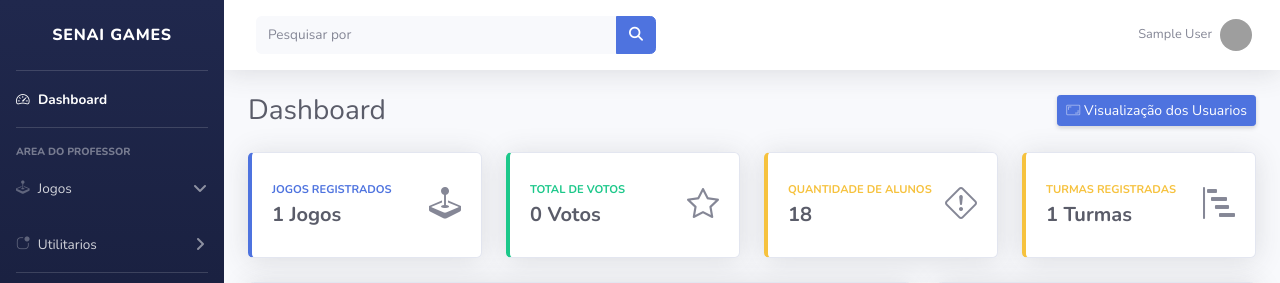
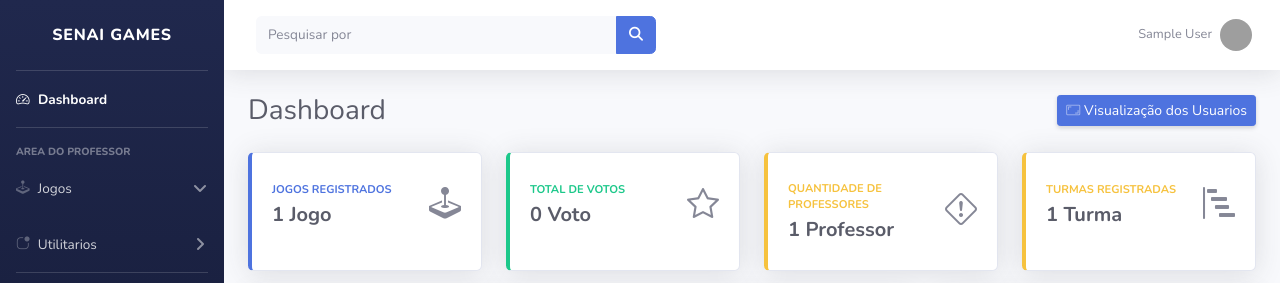
Before and after one commit to SantoosLC/Biblioteca-Jogos, a PHP site: page /biblioteca-jogos/Dashboard/dashboard.php in a window 1280 px wide. Shown: the top 283 px of the page. Run offline with PHP 8.4, Linux system fonts and the light colour scheme; the visitor is signed in with stand-in values (Sample User, id 1); tables that the repository leaves empty hold one stand-in row (values such as "Sample post"); some libraries are stand-ins or nearby versions; grey boxes are pictures that could not be loaded.

Commit message:
Atualizacao

```diff
--- a/Dashboard/dashboard.php
+++ b/Dashboard/dashboard.php
@@ -50,7 +50,16 @@ require_once 'assets/requests/header.php';
                                         <div class="col mr-2">
                                             <div class="text-xs font-weight-bold text-primary text-uppercase mb-1">
                                                 Jogos Registrados</div>
-                                            <div class="h5 mb-0 font-weight-bold text-gray-800"> <?php echo $result["total_jogos"]; ?> Jogos</div>
+                                                <?php
+                                                $quantidade = $result["total_jogos"];
+
+                                                if($quantidade >= 2) {
+                                                    $jogo = $quantidade . " Jogos";
+                                                } else {
+                                                    $jogo = $quantidade . " Jogo";
+                                                }
+                                                ?>
+                                            <div class="h5 mb-0 font-weight-bold text-gray-800"> <?php echo $jogo ?></div>
                                         </div>
                                         <div class="col-auto">
                                             <i style="font-size:2rem;" class="bi bi-joystick"></i>
@@ -68,7 +77,16 @@ require_once 'assets/requests/header.php';
                                         <div class="col mr-2">
                                             <div class="text-xs font-weight-bold text-success text-uppercase mb-1">
                                                 Total de Votos</div>
-                                            <div class="h5 mb-0 font-weight-bold text-gray-800"><?php echo $result_votos["total_votos"]?> Votos</div>
+                                                <?php
+                                                $quantidade = $result_votos["total_votos"];
+
+                                                if($quantidade >= 2) {
+                                                    $voto = $quantidade . " Votos";
+                                                } else {
+                                                    $voto = $quantidade . " Voto";
+                                                }
+                                                ?>
+                                            <div class="h5 mb-0 font-weight-bold text-gray-800"><?php echo $voto; ?></div>
                                         </div>
                                         <div class="col-auto">
                                             <i style="font-size:2rem;" class="bi bi-star"></i>
@@ -85,8 +103,17 @@ require_once 'assets/requests/header.php';
                                     <div class="row no-gutters align-items-center">
                                         <div class="col mr-2">
                                             <div class="text-xs font-weight-bold text-warning text-uppercase mb-1">
-                                                Quantidade de Alunos</div>
-                                            <div class="h5 mb-0 font-weight-bold text-gray-800">18</div>
+                                                Quantidade de Professores</div>
+                                                <?php
+                                                $quantidade = $result_professores["total_professores"];
+
+                                                if($quantidade >= 2) {
+                                                    $professor = $quantidade . " Professores";
+                                                } else {
+                                                    $professor = $quantidade . " Professor";
+                                                }
+                                                ?>
+                                            <div class="h5 mb-0 font-weight-bold text-gray-800"><?php echo $professor?> </div>
                                         </div>
                                         <div class="col-auto">
                                             <i style="font-size:2rem;" class="bi bi-exclamation-diamond"></i>
@@ -103,7 +130,16 @@ require_once 'assets/requests/header.php';
                                         <div class="col mr-2">
                                             <div class="text-xs font-weight-bold text-warning text-uppercase mb-1">
                                                 Turmas Registradas</div>
-                                            <div class="h5 mb-0 font-weight-bold text-gray-800"><?php echo $result_turmas["total_turmas"];?> Turmas</div>
+                                                <?php
+                                                $quantidade = $result_turmas["total_turmas"];
+
+                                                if($quantidade >= 2) {
+                                                    $turma = $quantidade . " Turmas";
+                                                } else {
+                                                    $turma = $quantidade . " Turma";
+                                                }
+                                                ?>
+                                            <div class="h5 mb-0 font-weight-bold text-gray-800"><?php echo $turma;?></div>
                                         </div>
                                         <div class="col-auto">
                                             <i style="font-size:2rem;" class="bi bi-bar-chart-steps"></i>
@@ -208,7 +244,7 @@ require_once 'assets/requests/header.php';
     <script src="https://cdn.jsdelivr.net/npm/apexcharts@3.37.1/dist/apexcharts.min.js" integrity="sha256-+vh8GkaU7C9/wbSLIcwq82tQ2wTf44aOHA8HlBMwRI8=" crossorigin="anonymous"></script>
 
     <script>
-        const config = {
+        var config = {
         type: 'pie',
         data: {
             labels: <?php echo json_encode($turmas); ?>,
@@ -239,14 +275,14 @@ require_once 'assets/requests/header.php';
         },
     };
 
-    const ctx = document.getElementById('myPieChart').getContext('2d');
-    const myPieChart = new Chart(ctx, config);
+    var ctx = document.getElementById('myPieChart').getContext('2d');
+    var myPieChart = new Chart(ctx, config);
 
     </script>
 
     <script>
         var data = <?php echo $json_data; ?>;
-        var optionsProfileVisit = {
+        var table = {
             annotations: {
                 position: 'back'
             },
@@ -271,7 +307,7 @@ require_once 'assets/requests/header.php';
                 categories: ["Mar","Abr","Mai","Jun","Jul", "Ago","Set","Out","Nov","Dez"],
             },
         };
-        var chart = new ApexCharts(document.querySelector("#myChart"), optionsProfileVisit);
+        var chart = new ApexCharts(document.querySelector("#myChart"), table);
         chart.render();
     </script>
 
--- a/assets/conexao/conexao.php
+++ b/assets/conexao/conexao.php
@@ -3,7 +3,7 @@
 
 $servidor = "localhost"; // Servidor
 $usuario = "root"; // Usuario DB
-$senha = ""; // Senha DB
+$senha = "root"; // Senha DB
 $db = "SenaiGames"; // Nome do Banco de Dados
 
 $conn = mysqli_connect($servidor, $usuario, $senha, $db);
@@ -21,6 +21,9 @@ $conn = mysqli_connect($servidor, $usuario, $senha, $db);
 
     $sql_turmas = mysqli_query($conn, "SELECT COUNT(*) as total_turmas FROM turmas");
     $result_turmas = mysqli_fetch_assoc($sql_turmas);
+
+    $sql_profesores = mysqli_query($conn, "SELECT COUNT(*) as total_professores FROM web_login");
+    $result_professores = mysqli_fetch_assoc($sql_profesores);
 
     $sql_chart = mysqli_query($conn, "SELECT MONTH(HoraDeRegistro) AS mes, COUNT(nome_game) AS nome_game FROM games WHERE YEAR(HoraDeRegistro) = '2023' GROUP BY mes");
 
```
Also changed, not shown: Dashboard/lancar_jogo.php (+10 -4 lines).
